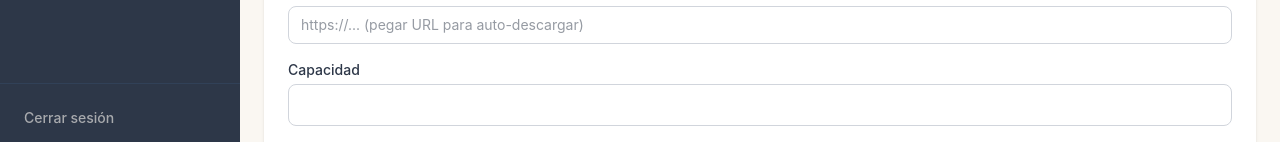
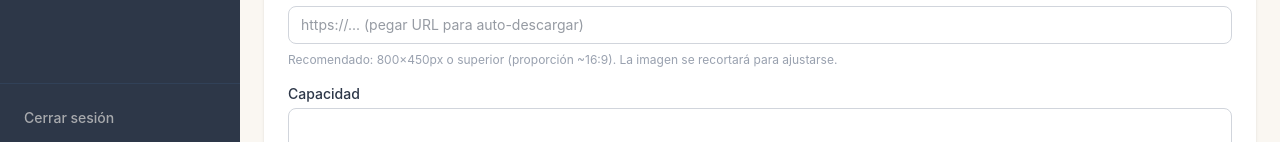
Before and after one commit to pablogarciapda/tfm-restaurante, a Nuxt app: page /cocina/eventos in a window 1280 px wide. Both pictures are taken after a click on the button "+ Nuevo evento". Shown: the part 648-790 px from the top of the page. Built offline with nearby package versions, Linux system fonts and the light colour scheme; no server answers; the database is empty.

Commit message:
feat(evento-form): add image size hint in form
Shows recommended image dimensions (800x450px, 16:9 ratio)
below the URL input so admins know what size works best
for the public EventCard display.

```diff
--- a/app/components/EventoForm.vue
+++ b/app/components/EventoForm.vue
@@ -303,6 +303,10 @@ function handleSubmit() {
         <p v-if="imageUploadError" class="mt-1 text-sm text-red-600">{{ imageUploadError }}</p>
         <p v-else-if="uploading" class="mt-1 text-sm text-slate-500">Descargando imagen desde URL...</p>
       </div>
+
+      <p class="mt-2 text-xs text-gray-400">
+        Recomendado: 800×450px o superior (proporción ~16:9). La imagen se recortará para ajustarse.
+      </p>
     </div>
 
     <!-- Capacidad -->
```
